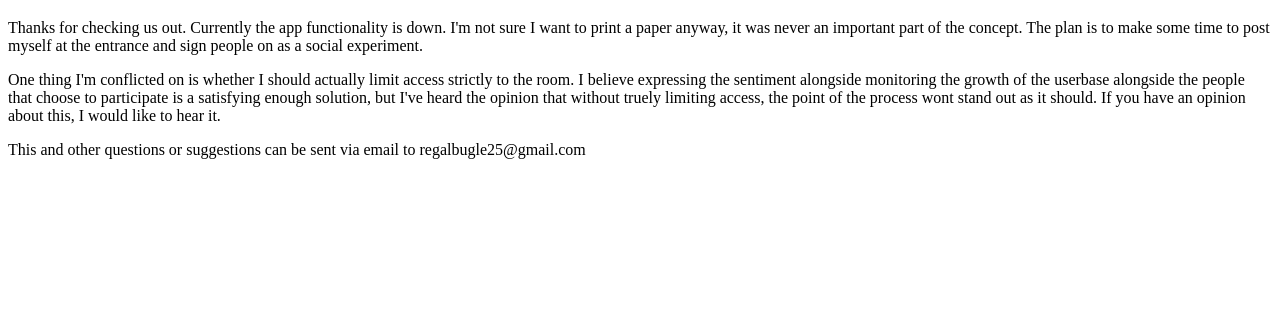
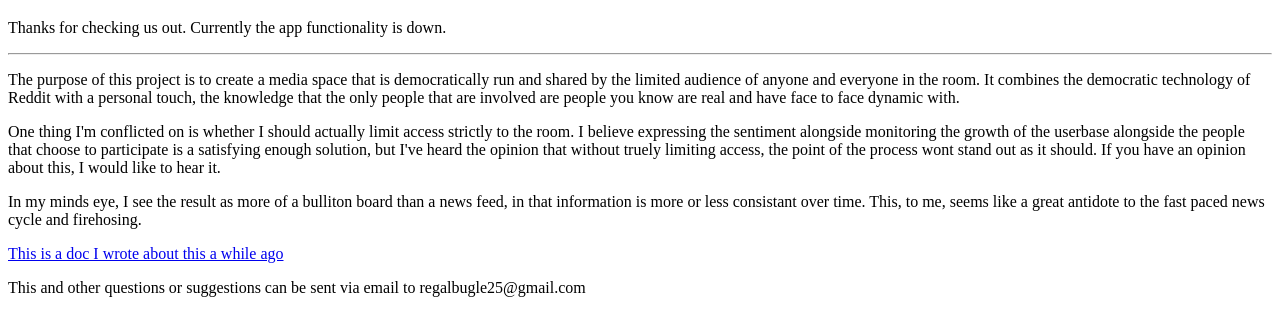
Before and after one commit to RegalBugle/RegalBugle.github.io, a plain HTML site: page index.html in a window 1280 px wide. Shown: the part 61-396 px from the top of the page. Drawn offline with Linux system fonts and the light colour scheme.

Commit message:
updated index.html

```diff
--- a/index.html
+++ b/index.html
@@ -7,8 +7,12 @@
 </head>
 <body>
     <h1>Hello</h1>
-    <p>Thanks for checking us out. Currently the app functionality is down. I'm not sure I want to print a paper anyway, it was never an important part of the concept. The plan is to make some time to post myself at the entrance and sign people on as a social experiment.</p>
+    <p>Thanks for checking us out. Currently the app functionality is down. </p>
+    <hr>
+    <p>The purpose of this project is to create a media space that is democratically run and shared by the limited audience of anyone and everyone in the room. It combines the democratic technology of Reddit with a personal touch, the knowledge that the only people that are involved are people you know are real and have face to face dynamic with. </p>
     <p>One thing I'm conflicted on is whether I should actually limit access strictly to the room. I believe expressing the sentiment alongside monitoring the growth of the userbase alongside the people that choose to participate is a satisfying enough solution, but I've heard the opinion that without truely limiting access, the point of the process wont stand out as it should. If you have an opinion about this, I would like to hear it. </p>
+    <p>In my minds eye, I see the result as more of a bulliton board than a news feed, in that information is more or less consistant over time. This, to me, seems like a great antidote to the fast paced news cycle and firehosing.</p>
+    <a href="https://docs.google.com/document/d/16CB1gz5uRKWjXSIOiIWagmnshKi1W1qKjjg8ZQMiTEM/edit?usp=sharing">This is a doc I wrote about this a while ago</a>
     <p>This and other questions or suggestions can be sent via email to regalbugle25@gmail.com</p>
 </body>
 </html>
```
